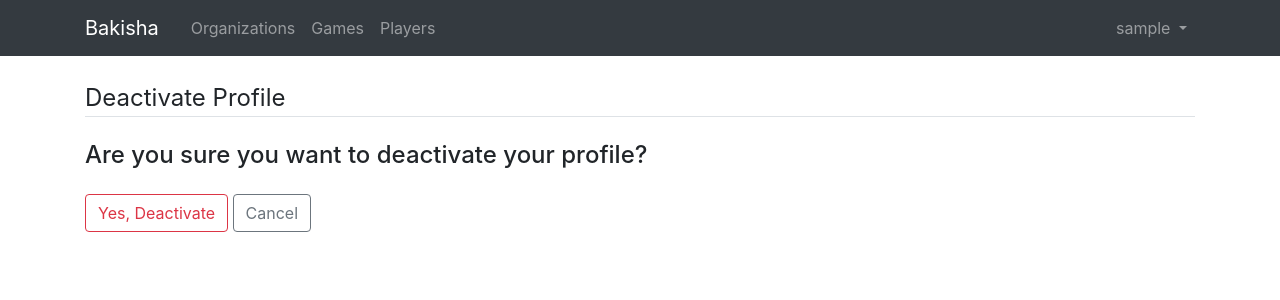
After one commit to milos1302/bakisha, a Django app: a page that uses app/user/templates/user/profile_confirm_deactivate.html in a window 1280 px wide. The commit adds this page. Shown: the top 300 px of the page. Run offline with Django 3.2, Linux system fonts and the light colour scheme; a user stored in the database is signed in; tables that the repository leaves empty hold one stand-in row (values such as "Sample post"); some libraries are stand-ins or nearby versions.

Commit message:
Add Profile delete (deactivate) view (and templates)

```diff
--- a/app/common/assets/message_templates/crud_denied.json
+++ b/app/common/assets/message_templates/crud_denied.json
@@ -8,5 +8,8 @@
     "CREATE": "You do not have permission to create a new organization.",
     "UPDATE": "You do not have permission to update \"{organization}\". Only administrators of this organization can update it.",
     "DELETE": "You do not have permission to delete \"{organization}\". This organization can be deleted only by its owner."
+  },
+  "Profile": {
+    "DELETE": "You do not have permission to deactivate this profile. This profile can only be deactivate by its owner: \"{owner}\"."
   }
 }
--- a/app/common/utils/user_passes_test.py
+++ b/app/common/utils/user_passes_test.py
@@ -3,8 +3,10 @@ from django.db.models import Model
 from django.core.handlers.wsgi import WSGIRequest
 from game.models import Game
 from organization.models import Organization
+from user.models import Profile
 from common.enums import CrudOperations
 from common.utils.messages import Messenger
+
 
 
 class UserPassesTest(object):
@@ -55,6 +57,11 @@ class UserPassesTest(object):
             elif crud_operation == CrudOperations.UPDATE or crud_operation == CrudOperations.DELETE:
                 return instance.organization.administrators.filter(pk=request.user.pk).exists()
 
+        if instance_class == Profile:
+            if crud_operation == CrudOperations.DELETE:
+                return  request.user == instance.user
+
+
         return False
 
     @staticmethod
--- /dev/null
+++ b/app/user/templates/user/profile_confirm_deactivate.html
@@ -0,0 +1,15 @@
+{% extends 'pages/base.html' %}
+
+{% block content %}
+    <form method="POST">
+        {% csrf_token %}
+        <fieldset class="form-group">
+            <legend class="border-bottom mb-4">Deactivate Profile</legend>
+            <h4>Are you sure you want to deactivate your profile?</h4>
+        </fieldset>
+        <div class="form-group">
+            <button class="btn btn-outline-danger" type="submit">Yes, Deactivate</button>
+            <a class="btn btn-outline-secondary" href="{% url 'profile-detail' profile.slug %}">Cancel</a>
+        </div>
+    </form>
+{% endblock content %}
--- a/app/user/templates/user/profile_detail.html
+++ b/app/user/templates/user/profile_detail.html
@@ -7,8 +7,8 @@
             <a class="btn btn-outline-primary" href="{% url 'my-profile' %}">
                 Update Profile
             </a>
-            <a class="btn btn-outline-danger" href="#">
-                Delete Profile
+            <a class="btn btn-outline-danger" href="{% url 'profile-deactivate' profile.slug %}">
+                Deactivate Profile
             </a>
         </div>
     {% endif %}
--- a/app/user/urls.py
+++ b/app/user/urls.py
@@ -10,4 +10,5 @@ urlpatterns = [
     path('logout/', auth_view.LogoutView.as_view(template_name='user/logout.html'), name='user-logout'),
     path('my-profile/', views.my_profile, name='my-profile'),
     path('<slug:slug>/', views.ProfileDetailView.as_view(), name='profile-detail'),
+    path('<slug:slug>/deactivate', views.ProfileDeactivateView.as_view(), name='profile-deactivate'),
 ]
--- a/app/user/views.py
+++ b/app/user/views.py
@@ -1,7 +1,12 @@
-from django.views.generic import DetailView, ListView
+from django.views.generic import DetailView, ListView, DeleteView
 from django.contrib import messages
 from django.shortcuts import redirect, render
 from django.contrib.auth.decorators import login_required
+from django.contrib.auth.mixins import LoginRequiredMixin, UserPassesTestMixin
+from django.http import HttpResponseRedirect
+from common.utils.user_passes_test import UserPassesTest
+from common.enums import CrudOperations
+from common.utils.messages import Messenger
 from .models import Profile
 from .forms import UserSignupForm, UserUpdateForm, ProfileUpdateForm
 
@@ -55,3 +60,28 @@ class ProfileDetailView(DetailView):
 class ProfileListView(ListView):
     model = Profile
     extra_context = {'title': 'Players'}
+
+    def get_queryset(self):
+        return Profile.objects.filter(user__is_active=True)
+
+
+class ProfileDeactivateView(LoginRequiredMixin, UserPassesTestMixin, DeleteView):
+    model = Profile
+    success_url = '/'
+    template_name_suffix = '_confirm_deactivate'
+
+    def test_func(self):
+        return UserPassesTest.user_passes_test_with_message(self.request, CrudOperations.DELETE,
+                                                            Profile, self.get_object())
+
+    def get_context_data(self, **kwargs):
+        context = super().get_context_data(**kwargs)
+        context['title'] = f'Delete {self.get_object().user.username}'
+        return context
+
+    def delete(self, request, *args, **kwargs):
+        profile = self.get_object()
+        profile.user.is_active = False
+        profile.user.save()
+        Messenger.crud_success(self.request, CrudOperations.DELETE, profile)
+        return HttpResponseRedirect(self.success_url)
```
Also changed, not shown: app/common/utils/messages.py (+7 -1 lines).
